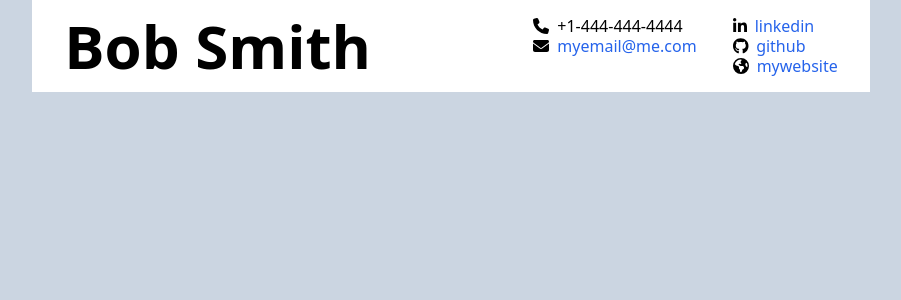
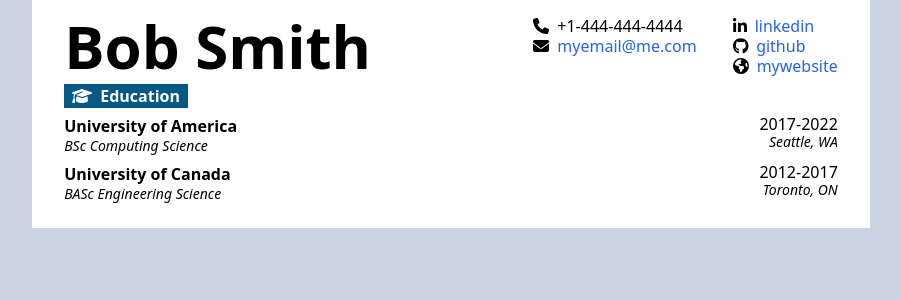
Before and after one commit to Blastose/resume-builder, a React (Create React App) app: page / in a window 1280 px wide. Shown: the top 300 px of the page, without its empty margins (189-1090 px from the left). Built offline with nearby package versions, Linux system fonts and the light colour scheme.

Commit message:
Add base experience section

```diff
--- a/src/components/cv-output/cv-layout.tsx
+++ b/src/components/cv-output/cv-layout.tsx
@@ -1,11 +1,15 @@
 import React from "react";
 import CVPersonalInfo from "../personal-info/cv-personal-info";
+import CVEducation from "../education/cv-education";
+import CVExperience from "../work-experience/cv-experience";
 
 class CVLayout extends React.Component {
   render() {
     return (
-      <div className="bg-white h-min py-4 px-8">
+      <div className="bg-white h-min py-4 px-8 flex flex-col gap-2">
         <CVPersonalInfo />
+        <CVEducation />
+        <CVExperience />
       </div>
     );
   }
--- /dev/null
+++ b/src/components/work-experience/cv-experience.tsx
@@ -0,0 +1,9 @@
+import React from "react";
+
+class CVExperience extends React.Component {
+  render() {
+    return <div></div>;
+  }
+}
+
+export default CVExperience;
```
